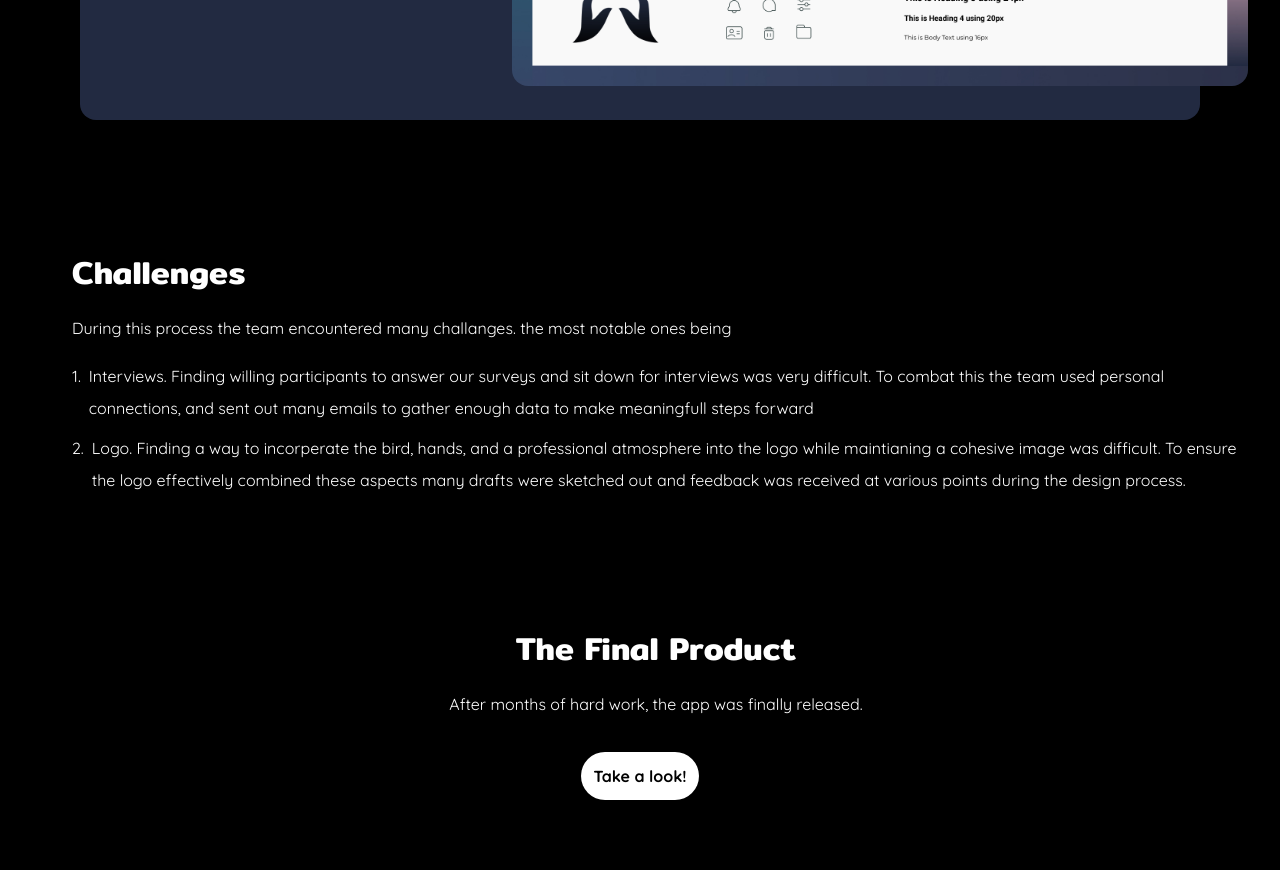
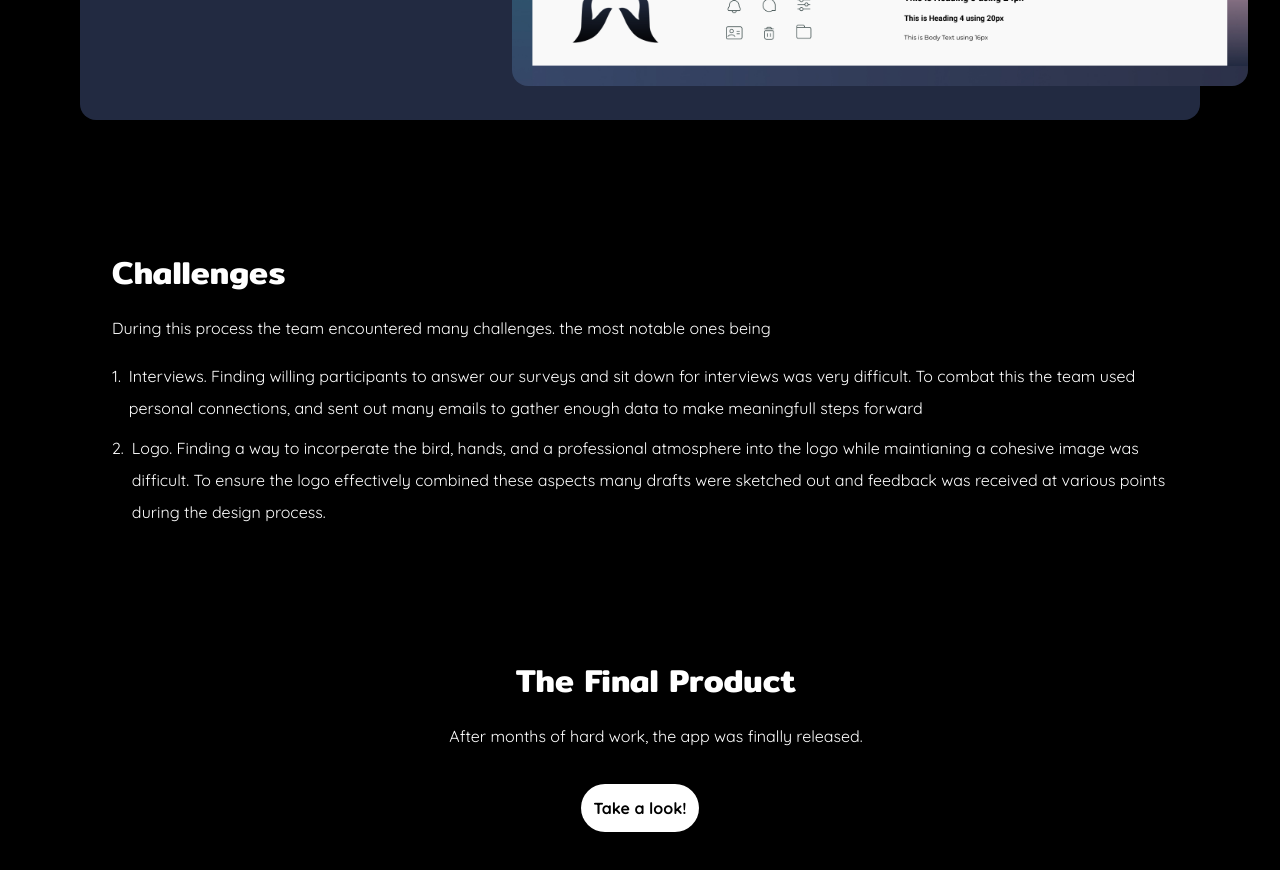
Before and after one commit to MelissaJacobi/melissaportfolio, a Next.js app: page /reachout in a window 1280 px wide. Shown: the part 6320-7190 px from the top of the page. Built offline with nearby package versions, Linux system fonts and the light colour scheme.

Commit message:
formatting

```diff
--- a/app/reachout/page.js
+++ b/app/reachout/page.js
@@ -282,10 +282,10 @@ export default function Reachout({ params }) {
             />
         </div>
       </div>
-      <div>
+      <div className=" w-[70rem] content-center">
         <h2 className="font-mitr font-semibold text-[2rem] ml-8 mt-[8rem]">Challenges</h2>
         <ul className="font-quicksand leading-[2rem] ml-8 list-none">
-                <li className="mt-4">During this process the team encountered many challanges. the most notable ones being</li>
+                <li className="mt-4">During this process the team encountered many challenges. the most notable ones being</li>
                 <li className="mt-4 flex">
                     <span className="mr-2">1.</span>
                     Interviews. Finding willing participants to answer our surveys and sit down for interviews was very difficult.
```
